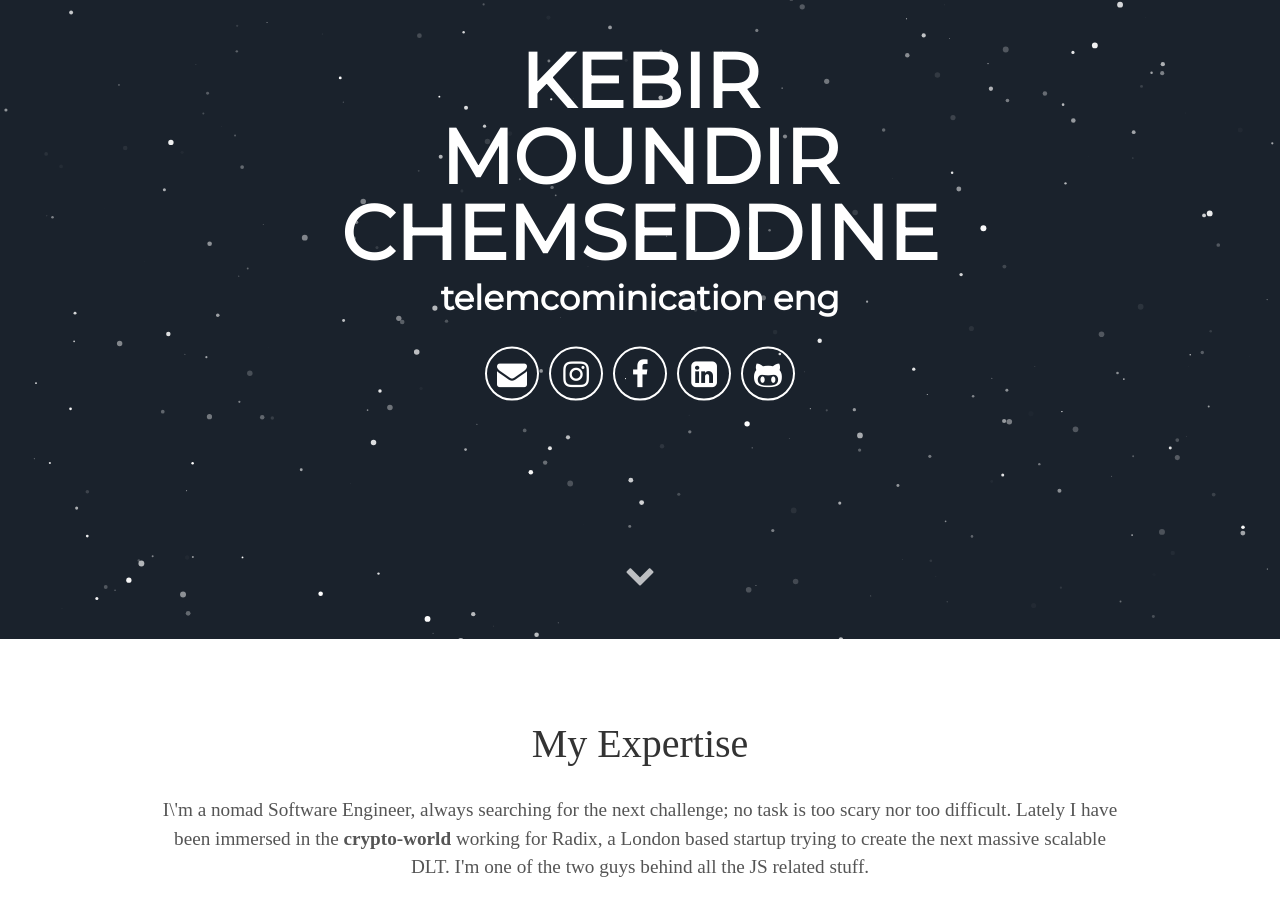
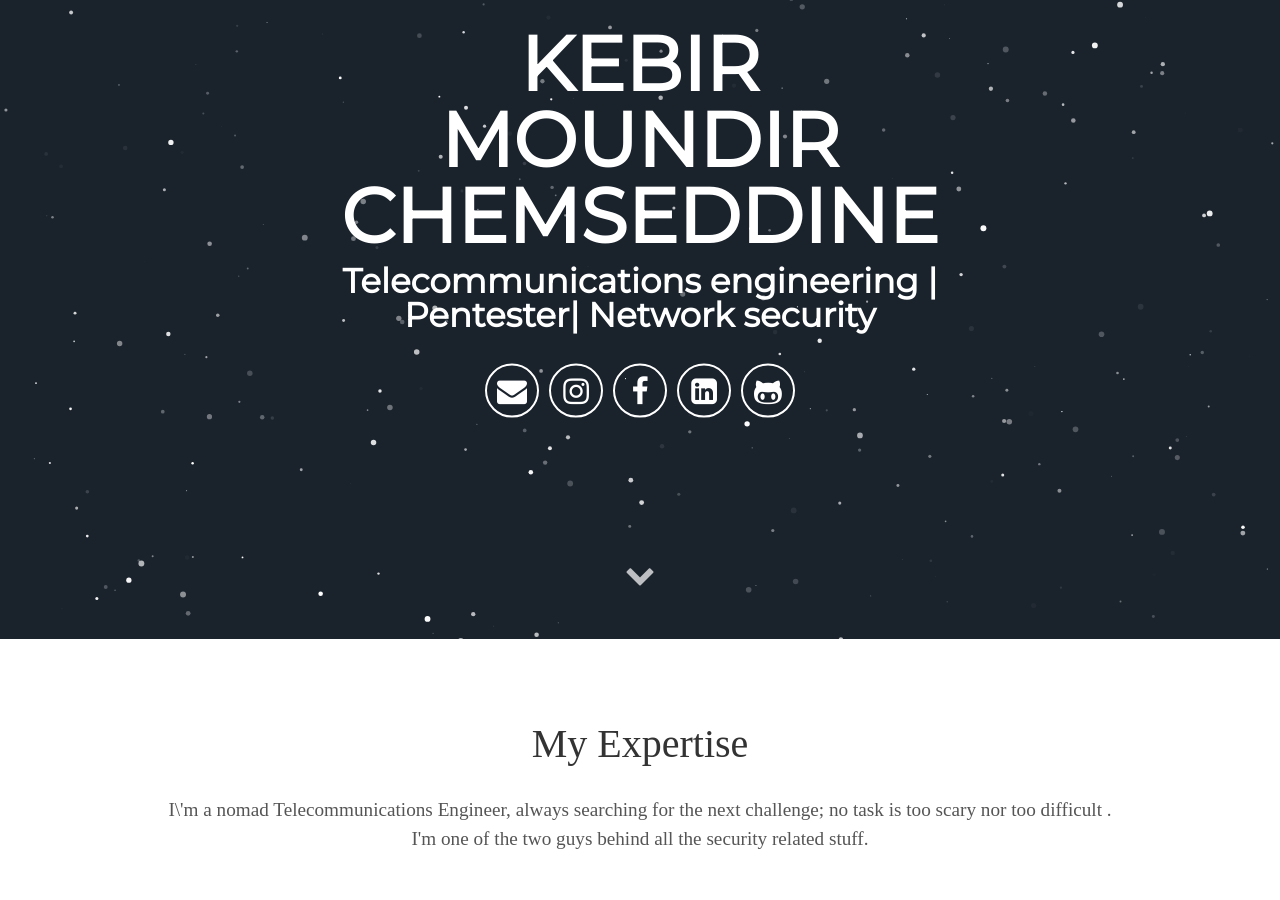
Before and after one commit to Mondirkb/blog, a Jekyll site: the page built from index.html, in a window 1280 px wide and 900 px high, scrolled down 261 px. Built offline with Jekyll 4.4.1, drawn with Linux system fonts in a browser that asks for light colours; some web fonts are replaced.

Commit message:
Update _config.yml

```diff
--- a/_config.yml
+++ b/_config.yml
@@ -6,8 +6,8 @@ url:  http://mondirkb.github.io
 
 # User settings
 username: KEBIR MOUNDIR CHEMSEDDINE
-user_description: I\'m a nomad Software Engineer, always searching for the next challenge; no task is too scary nor too difficult. Lately I have been immersed in the <b>crypto-world</b> working for Radix, a London based startup trying to create the next massive scalable DLT. I'm one of the two guys behind all the JS related stuff.
-user_title: telemcominication eng
+user_description: I\'m a nomad Telecommunications Engineer, always searching for the next challenge; no task is too scary nor too difficult . I'm one of the two guys behind all the security related stuff.
+user_title: Telecommunications engineering | Pentester| Network security
 email: mauriurraco@gmail.com
 # twitter_username: lorem_ipsum
 # github_username:  lorem_ipsum
```
